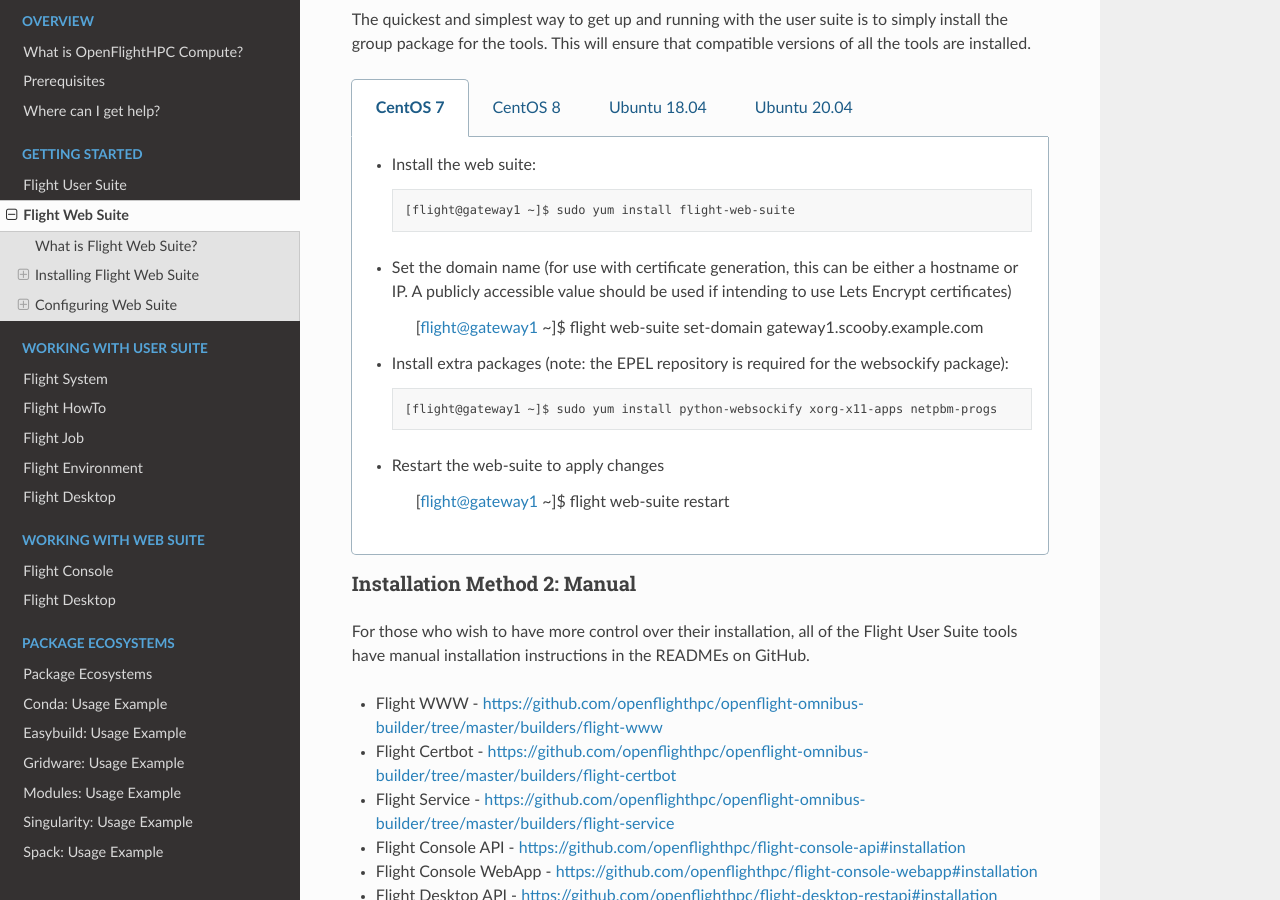
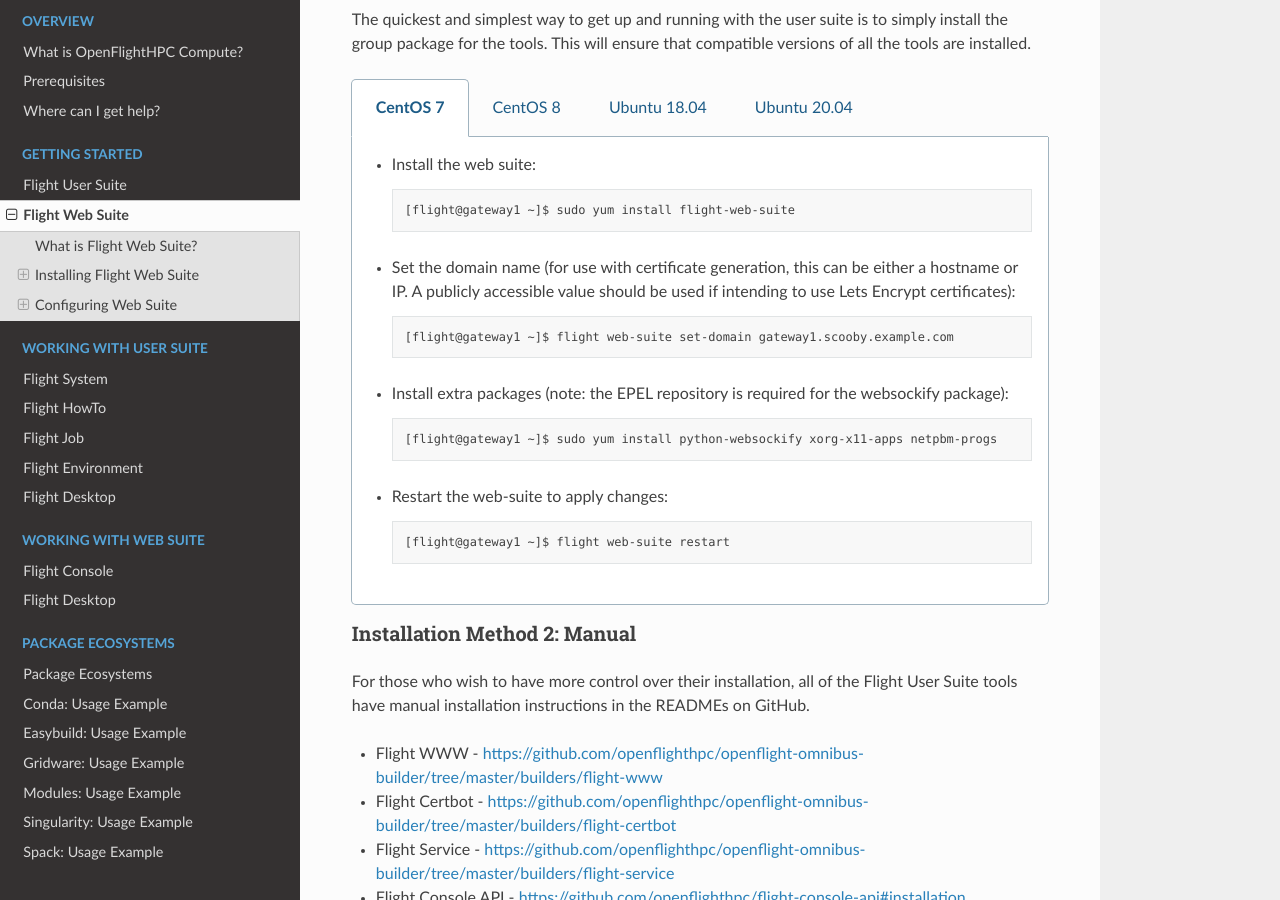
Before and after one commit to openflighthpc/use.openflighthpc.org, a Sphinx documentation site: the page built from docs/source/installing-web-suite/install.rst, in a window 1280 px wide and 900 px high, scrolled down 866 px. Built offline with Sphinx 7.4.7 and the Read the Docs theme 2.0.0, drawn with Linux system fonts in a browser that asks for light colours.

Commit message:
Fix code blocks

```diff
--- a/docs/source/installing-web-suite/install.rst
+++ b/docs/source/installing-web-suite/install.rst
@@ -39,7 +39,7 @@
 
             [flight@gateway1 ~]$ sudo yum install flight-web-suite
 
-        - Set the domain name (for use with certificate generation, this can be either a hostname or IP. A publicly accessible value should be used if intending to use Lets Encrypt certificates)
+        - Set the domain name (for use with certificate generation, this can be either a hostname or IP. A publicly accessible value should be used if intending to use Lets Encrypt certificates)::
 
             [flight@gateway1 ~]$ flight web-suite set-domain gateway1.scooby.example.com
 
@@ -47,7 +47,7 @@
 
             [flight@gateway1 ~]$ sudo yum install python-websockify xorg-x11-apps netpbm-progs
 
-        - Restart the web-suite to apply changes
+        - Restart the web-suite to apply changes::
 
             [flight@gateway1 ~]$ flight web-suite restart
 
```
